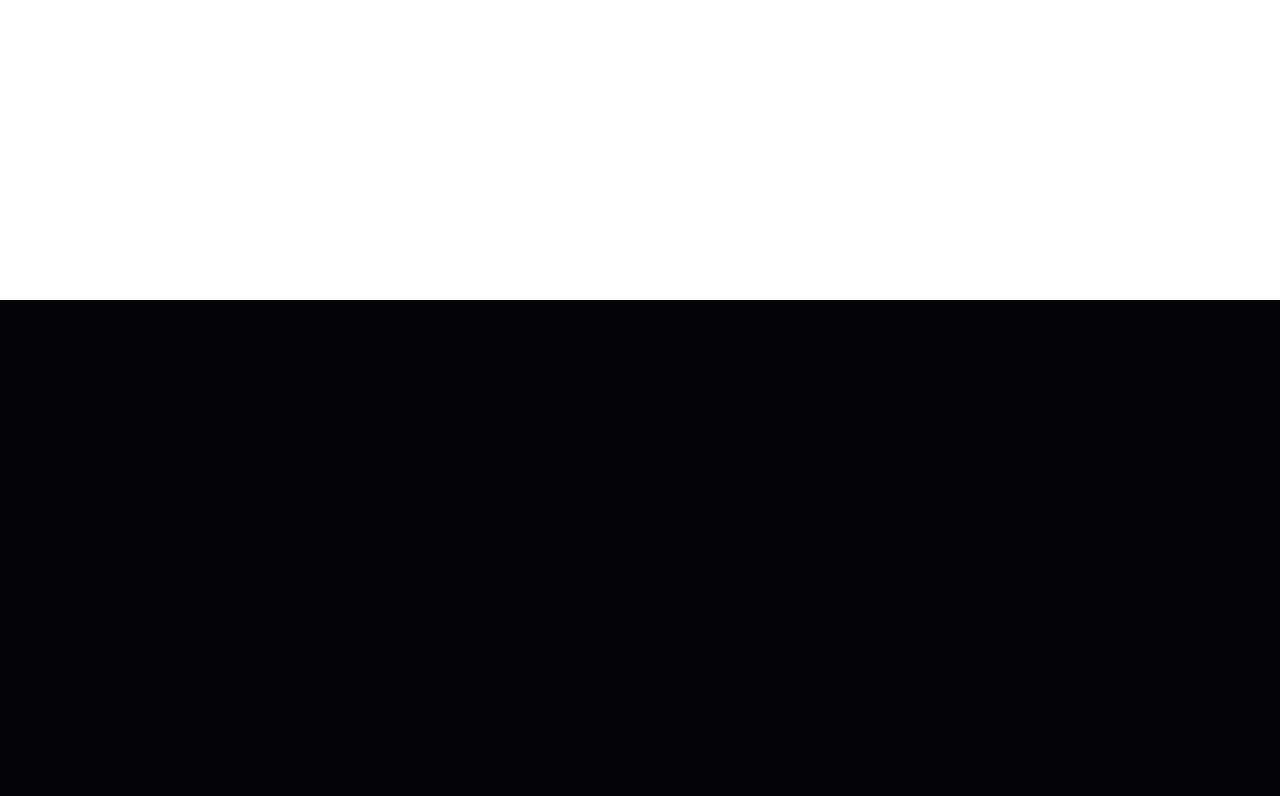
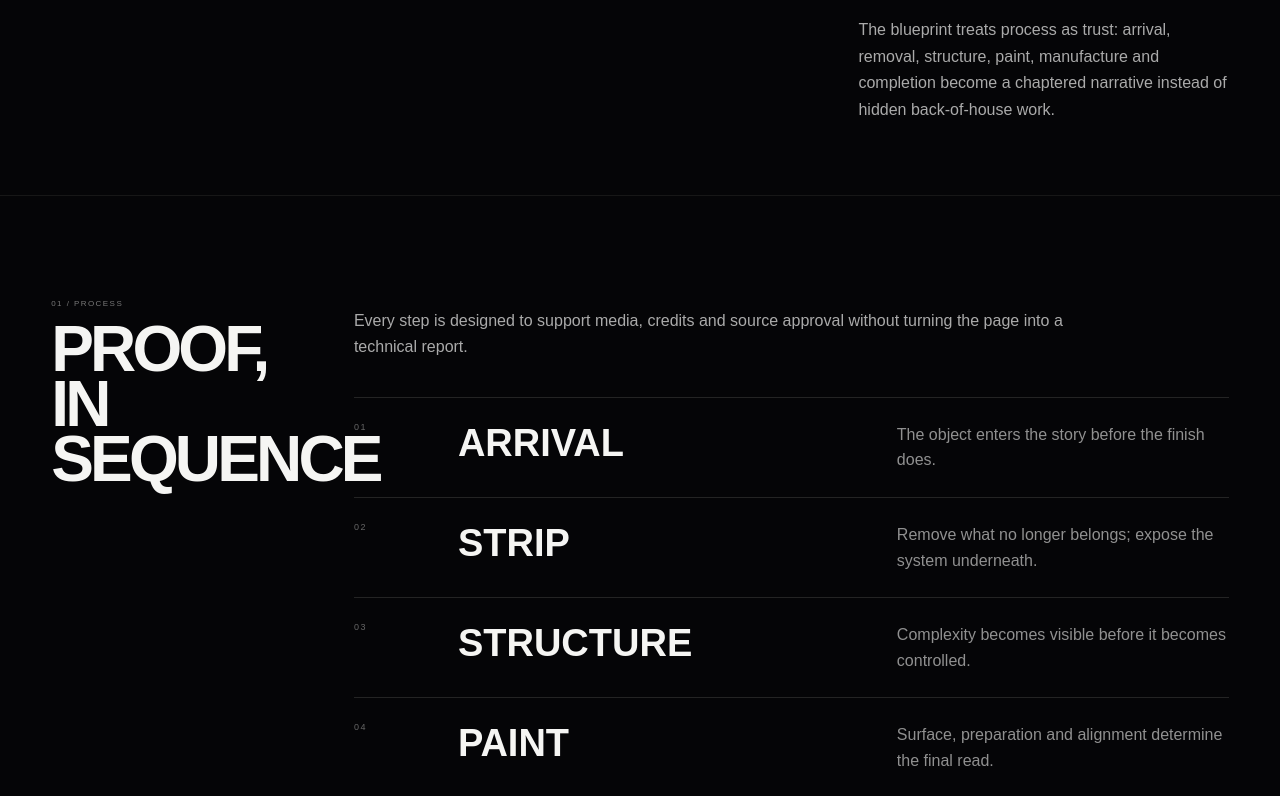
Before and after one commit to Gaurav-7489/sckaviation3d, a Next.js app: page /atelier in a window 1280 px wide. Before the commit this address had no page. Shown: the part 500-1296 px from the top of the page. Before the commit the page ends 800 px from the top, so only its background shows below. Built offline with nearby package versions, Linux system fonts and the light colour scheme.

Commit message:
feat: build atelier transformation page

```diff
--- /dev/null
+++ b/app/atelier/page.tsx
@@ -0,0 +1,59 @@
+import type { Metadata } from 'next';
+import { CinematicMedia } from '@/components/media/CinematicMedia';
+import { EditorialShell, PageSection } from '@/components/ui/EditorialShell';
+import { getPublicMedia } from '@/lib/media';
+
+export const metadata: Metadata = {
+  title: 'Atelier / Transformation',
+  description: 'The SCK Aviation transformation story: process, execution and proof arranged as an editorial timeline.',
+};
+
+const steps = [
+  ['01', 'Arrival', 'The object enters the story before the finish does.'],
+  ['02', 'Strip', 'Remove what no longer belongs; expose the system underneath.'],
+  ['03', 'Structure', 'Complexity becomes visible before it becomes controlled.'],
+  ['04', 'Paint', 'Surface, preparation and alignment determine the final read.'],
+  ['05', 'Manufacture', 'Material choices and custom details resolve into one language.'],
+  ['06', 'Completion', 'The finished aircraft becomes proof of the process rather than a separate claim.'],
+] as const;
+
+export default function AtelierPage() {
+  const media = getPublicMedia();
+  const asset = (name: string) => media.find((item) => item.filename === name);
+
+  return (
+    <EditorialShell
+      eyebrow="ATELIER / TRANSFORMATION"
+      title={<>Mission<br />Impossible.</>}
+      intro="The blueprint treats process as trust: arrival, removal, structure, paint, manufacture and completion become a chaptered narrative instead of hidden back-of-house work."
+      nextHref="/projects"
+      nextLabel="View Projects"
+    >
+      <PageSection index="01 / PROCESS" title="Proof, In Sequence">
+        <p>Every step is designed to support media, credits and source approval without turning the page into a technical report.</p>
+        <div className="numbered-timeline">
+          {steps.map(([number, title, body]) => (
+            <article key={number}>
+              <span>{number}</span><h3>{title}</h3><p>{body}</p>
+            </article>
+          ))}
+        </div>
+      </PageSection>
+
+      <PageSection index="02 / MOTION" title="Process On Film">
+        <p>The available production/process footage is used as one cinematic chapter with lazy playback, not as decorative background noise.</p>
+        <div className="page-wide-media">
+          <CinematicMedia asset={asset('vid-mi-opt-v1.mp4')} label="Transformation / production film" eyebrow="PROCESS / MOTION" controls />
+        </div>
+      </PageSection>
+
+      <PageSection index="03 / CABIN" title="Material Becomes Method">
+        <p>Interior media is positioned as evidence of decisions and finish quality. Captions remain editable so approved credits and sourcing can be added later.</p>
+        <div className="page-media-pair">
+          <CinematicMedia asset={asset('colse_view_seat.webp')} label="Cabin detail" eyebrow="DETAIL / 01" />
+          <CinematicMedia asset={asset('inplane_seats.webp')} label="Cabin system" eyebrow="DETAIL / 02" />
+        </div>
+      </PageSection>
+    </EditorialShell>
+  );
+}
```
